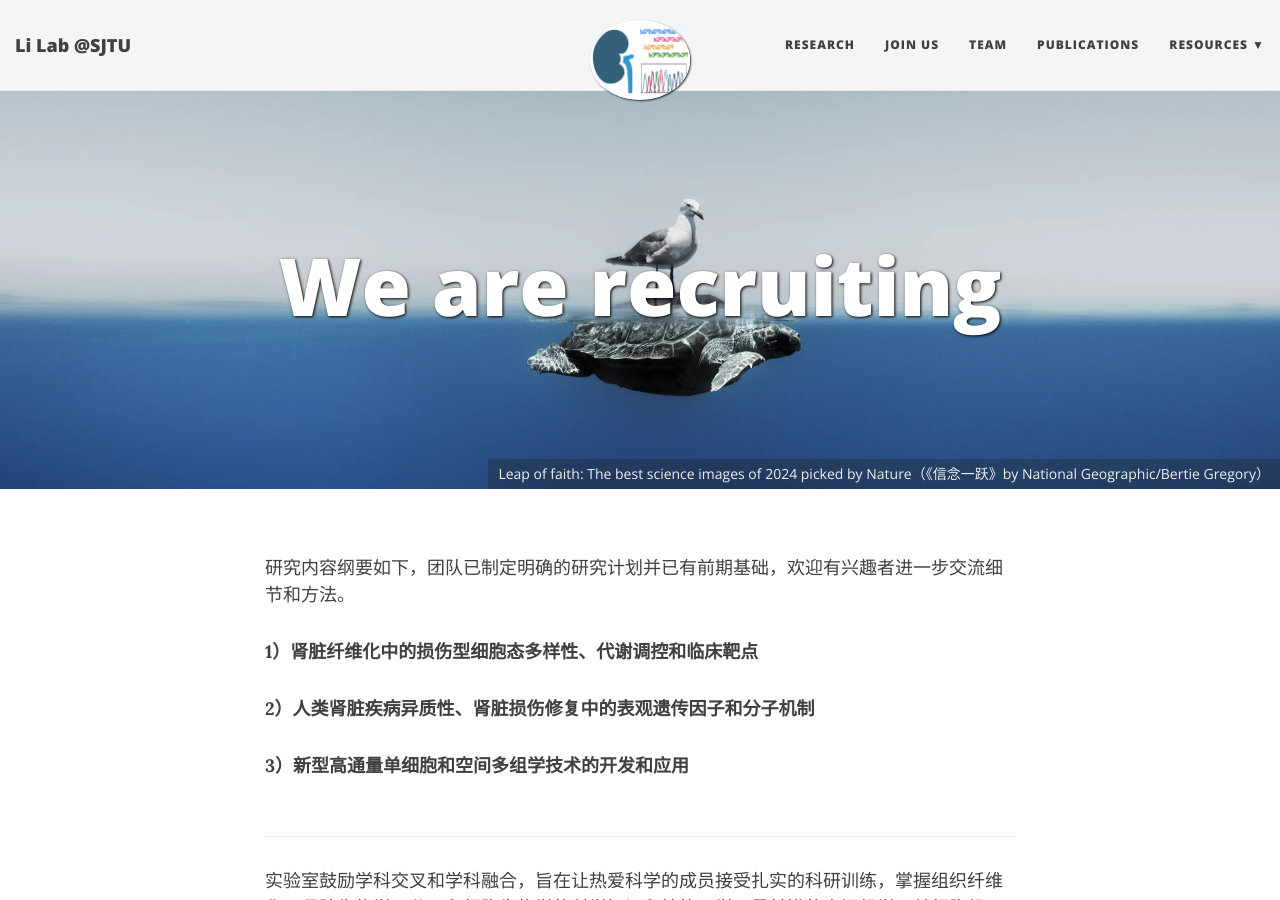
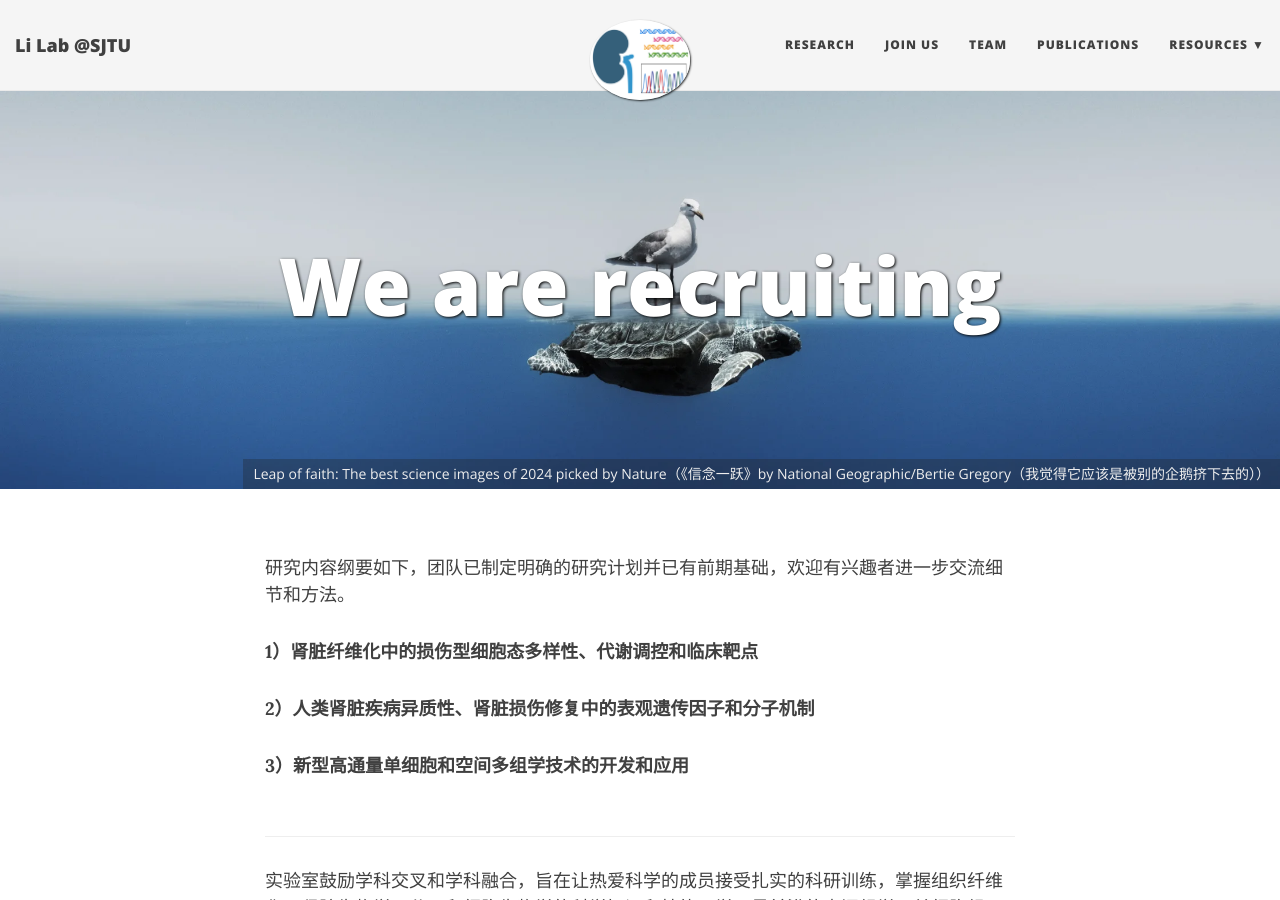
Before and after one commit to TheLiLab/thelilab.github.io, a Jekyll site: the page built from joinus.md, in a window 1280 px wide and 900 px high. Built offline with Jekyll 4.4.1, drawn with Linux system fonts in a browser that asks for light colours; nearby versions of some CDN libraries.

Commit message:
Update joinus.md

```diff
--- a/joinus.md
+++ b/joinus.md
@@ -5,7 +5,7 @@ bigimg:
 
 - "/img/random_images/2024nature_ride.webp" : "Ride share: The best science images of 2024 picked by Nature (《奇妙搭档》by Enric Gener)"
 - "/img/random_images/2024nature_kidney.webp" : "Tiniest transplant: The best science images of 2024 picked by Nature (“胎儿到胎儿”小鼠肾脏移植by K. Morimoto et al.)"
-- "/img/random_images/2024nature_penguin.png" : "Leap of faith: The best science images of 2024 picked by Nature（《信念一跃》by National Geographic/Bertie Gregory）"
+- "/img/random_images/2024nature_penguin.png" : "Leap of faith: The best science images of 2024 picked by Nature（《信念一跃》by National Geographic/Bertie Gregory（我觉得它应该是被别的企鹅挤下去的））"
 
 ---
 
```
